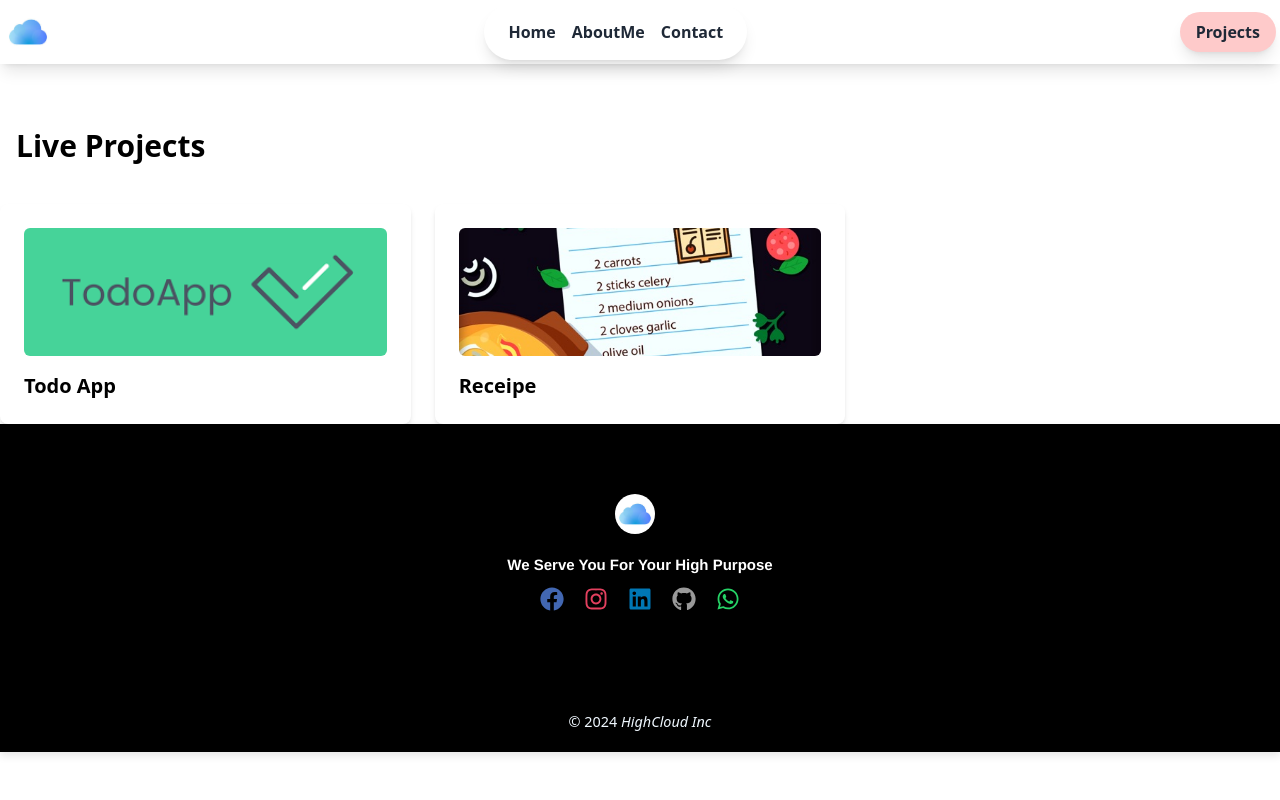
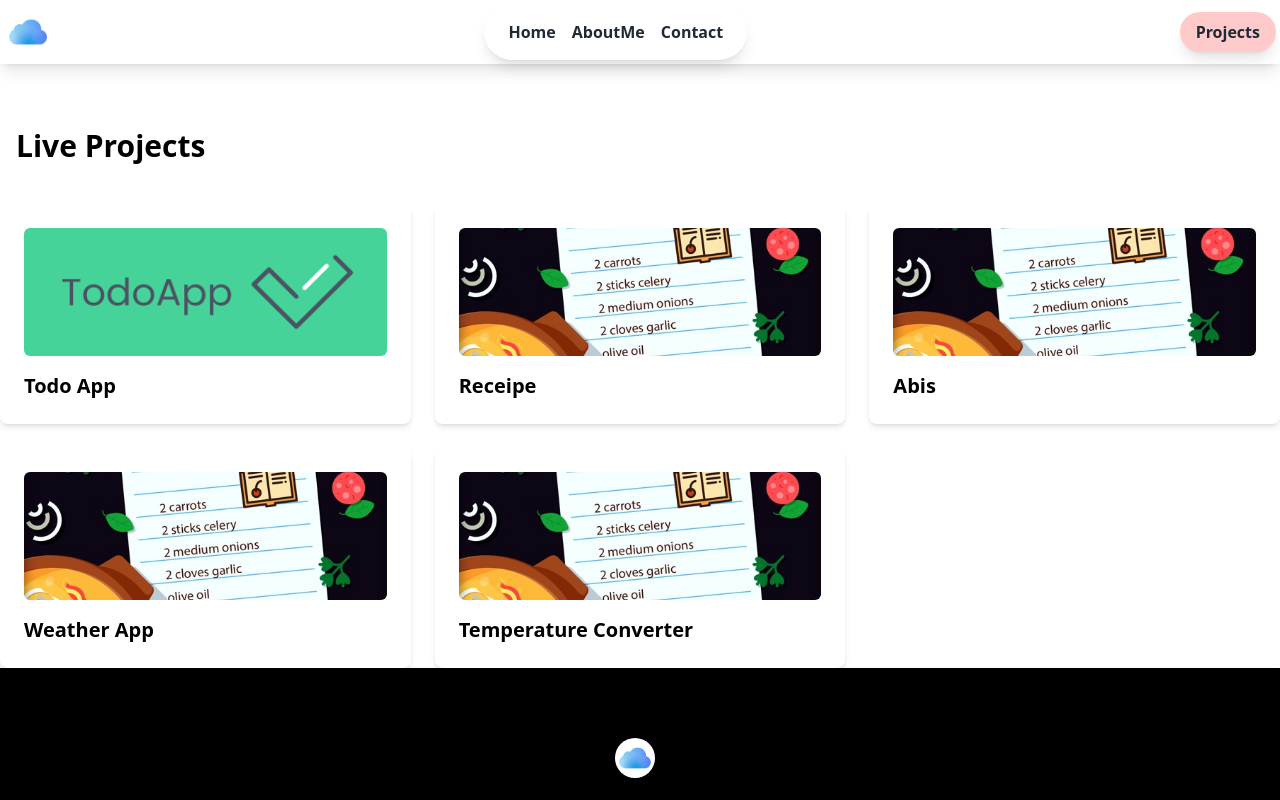
Before and after one commit to quadribola91/Portfolio0, a React (Create React App) app: page /projects in a window 1280 px wide. Shown: the top 800 px of the page. Built offline with nearby package versions, Linux system fonts and the light colour scheme.

Commit message:
Update LifeProjects.js

```diff
--- a/src/LifeProjects.js
+++ b/src/LifeProjects.js
@@ -20,6 +20,27 @@ const LifeProjects = () => {
     {
       id: 2,
       title: "Receipe",
+      defaultImage: projectImage2,
+      hoverImage: projectImage2Hover,
+      link: "/project2",
+    },
+    {
+      id: 2,
+      title: "Abis",
+      defaultImage: projectImage2,
+      hoverImage: projectImage2Hover,
+      link: "/project2",
+    },
+    {
+      id: 2,
+      title: "Weather App",
+      defaultImage: projectImage2,
+      hoverImage: projectImage2Hover,
+      link: "/project2",
+    },
+    {
+      id: 2,
+      title: "Temperature Converter",
       defaultImage: projectImage2,
       hoverImage: projectImage2Hover,
       link: "/project2",
```
